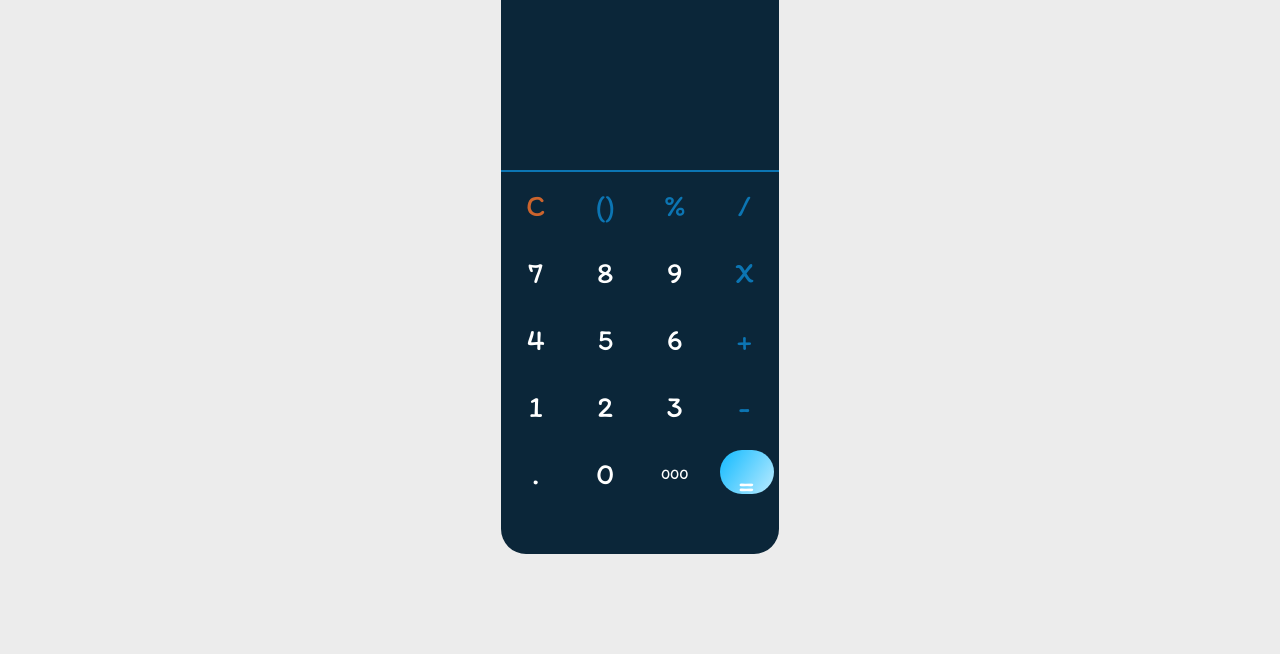
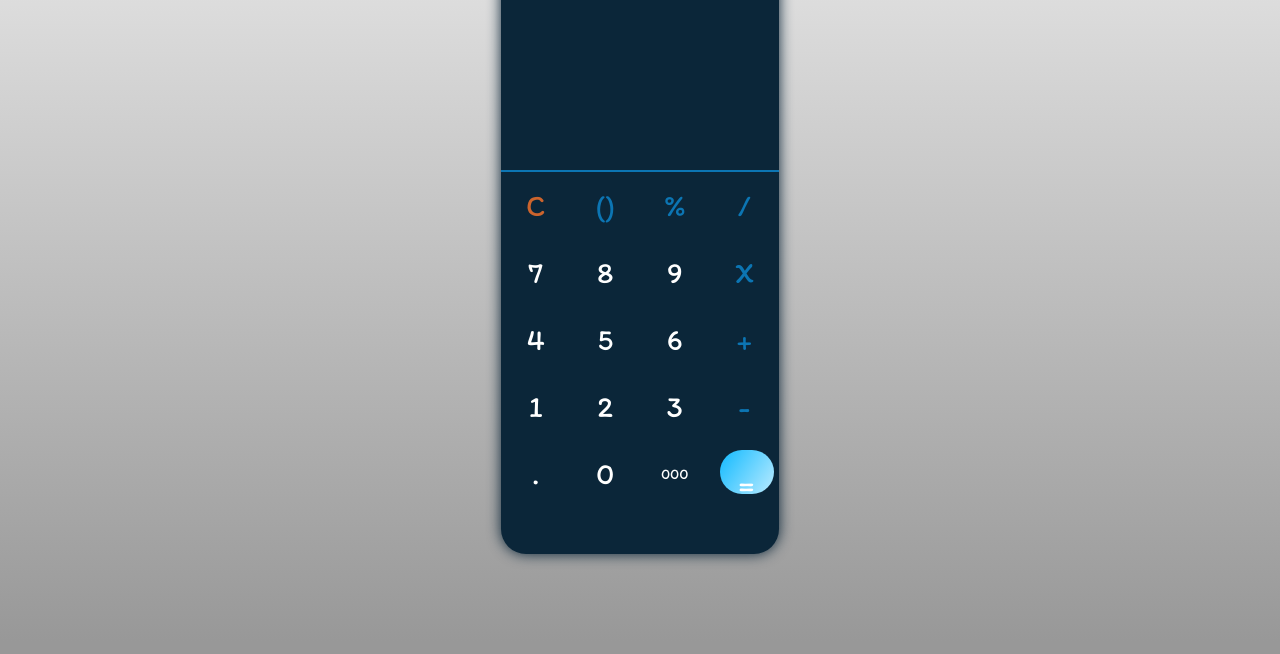
Before and after one commit to SantiagoB71/Calculadora, a plain HTML site: page index.html in a window 1280 px wide. Shown: the part 146-800 px from the top of the page. Drawn offline with Linux system fonts and the light colour scheme.

Commit message:
ultimo commit de la noche :D

```diff
--- a/css/styles.css
+++ b/css/styles.css
@@ -6,7 +6,7 @@
 
 /*DECLARACION DE VARIABLES*/
 :root{
-    --color-fondo:#ececec;
+    --color-fondo:linear-gradient(180deg, #ECECEC 0%, #989898 98.4%);;
 
     --color-principal:#0B2639;
     --color-secundario:#1FBEFF;
@@ -34,7 +34,7 @@ body {
     display: flex;
     justify-content: center;
     align-items: center;
-    background-color: var(--color-fondo);
+    background: var(--color-fondo);
 }
 
 .layout__main {
@@ -42,7 +42,7 @@ body {
     min-height: 60rem;
     border-radius: 2.5rem;
     background-color: var(--color-principal);
-    /*box-shadow: 0 0 14px var(--color-secundario);*/
+    box-shadow: 0 0 14px var(--color-principal);
     color: var(--color-letra);
 }
 
```
